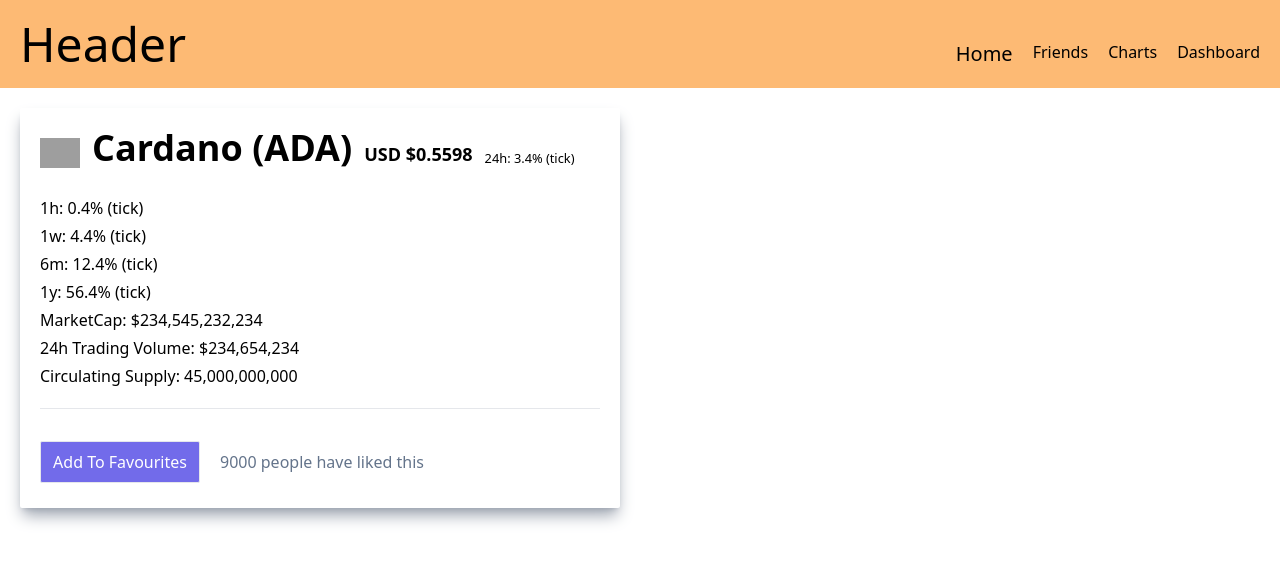
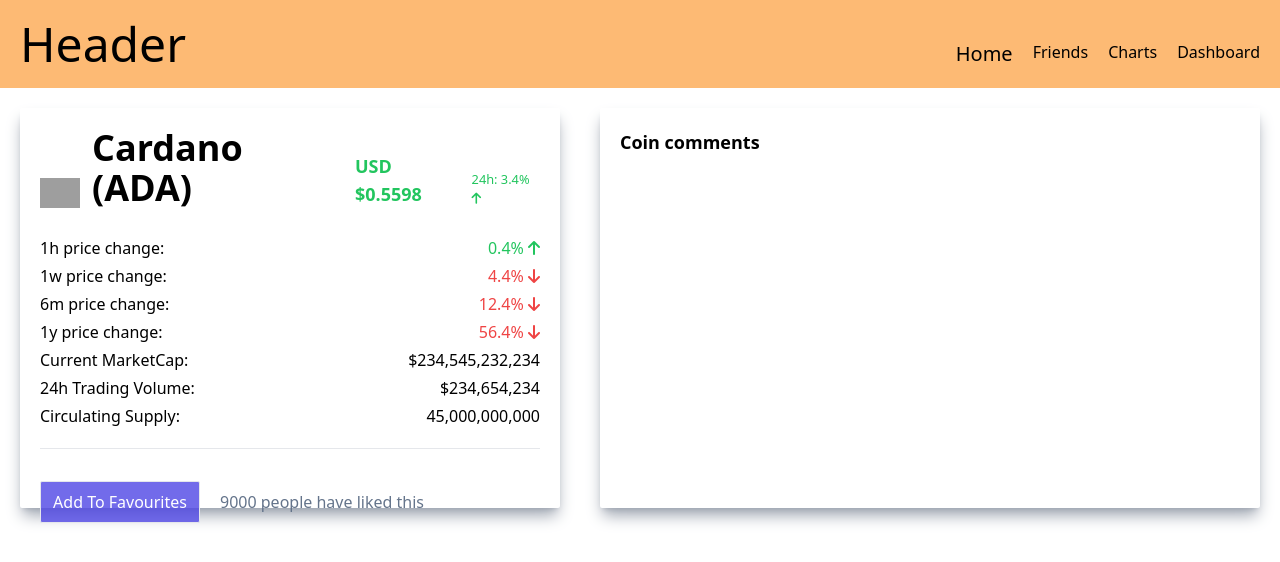
Before and after one commit to bradbrad88/coin-charter, a React app in the folder client/: page / in a window 1280 px wide. Shown: the top 562 px of the page. Built offline with nearby package versions, Linux system fonts and the light colour scheme; grey boxes are pictures that could not be loaded.

Commit message:
added in icon of arrow and gave temporary color

```diff
--- a/client/public/index.html
+++ b/client/public/index.html
@@ -4,6 +4,10 @@
     <meta charset="UTF-8" />
     <meta http-equiv="X-UA-Compatible" content="IE=edge" />
     <meta name="viewport" content="width=device-width, initial-scale=1.0" />
+    <script
+      src="https://kit.fontawesome.com/affa06e0aa.js"
+      crossorigin="anonymous"
+    ></script>
     <title>Coin Charter</title>
   </head>
   <body>
--- /dev/null
+++ b/client/src/components/features/coinProfile/CoinComments.tsx
@@ -0,0 +1,9 @@
+const CoinComments = () => {
+  return (
+    <div className="flex flex-col rounded-sm gap-5 shadow-lg shadow-gray-400 m-5 p-5 w-[900px] h-[400px]">
+      <h1 className="text-lg font-bold">Coin comments</h1>
+    </div>
+  );
+};
+
+export default CoinComments;
--- a/client/src/components/features/coinProfile/CoinProfileCard.tsx
+++ b/client/src/components/features/coinProfile/CoinProfileCard.tsx
@@ -7,19 +7,52 @@
           src="https://seeklogo.com/images/C/cardano-ada-logo-4B6BADDB43-seeklogo.com.png"
         />
         <h1 className="text-4xl font-bold">Cardano (ADA)</h1>
-        <h2 className="text-lg font-bold">USD $0.5598</h2>
-        <small>24h: 3.4% (tick)</small>
+        <h2 className="text-lg font-bold text-green-500">USD $0.5598</h2>
+        <small className="text-green-500">
+          24h: 3.4%{" "}
+          <i className="fa-sharp fa-solid fa-arrow-up text-green-500"></i>
+        </small>
       </div>
 
       <div className="flex flex-col gap-8">
-        <ul className="flex flex-col gap-1 border-b pt-2 pb-5">
-          <li>1h: 0.4% (tick)</li>
-          <li>1w: 4.4% (tick)</li>
-          <li>6m: 12.4% (tick)</li>
-          <li>1y: 56.4% (tick)</li>
-          <li>MarketCap: $234,545,232,234</li>
-          <li>24h Trading Volume: $234,654,234</li>
-          <li>Circulating Supply: 45,000,000,000</li>
+        <ul className="flex flex-col gap-1 border-b pt-2 pb-5 w-[500px]">
+          <li className="flex justify-between">
+            1h price change:{" "}
+            <span className="text-green-500">
+              0.4%{" "}
+              <i className="fa-sharp fa-solid fa-arrow-up text-green-500"></i>
+            </span>
+          </li>
+          <li className="flex justify-between">
+            1w price change:{" "}
+            <span className="text-red-500">
+              4.4%{" "}
+              <i className="fa-sharp fa-solid fa-arrow-down text-red-500"></i>
+            </span>
+          </li>
+          <li className="flex justify-between">
+            6m price change:{" "}
+            <span className="text-red-500">
+              12.4%{" "}
+              <i className="fa-sharp fa-solid fa-arrow-down text-red-500"></i>
+            </span>
+          </li>
+          <li className="flex justify-between">
+            1y price change:{" "}
+            <span className="text-red-500">
+              56.4%{" "}
+              <i className="fa-sharp fa-solid fa-arrow-down text-red-500"></i>
+            </span>
+          </li>
+          <li className="flex justify-between">
+            Current MarketCap: <span>$234,545,232,234</span>
+          </li>
+          <li className="flex justify-between">
+            24h Trading Volume: <span>$234,654,234</span>
+          </li>
+          <li className="flex justify-between">
+            Circulating Supply: <span>45,000,000,000</span>
+          </li>
         </ul>
         <div className="flex gap-5 items-center">
           <button className="border rounded-sm w-40 p-2 bg-opacity-80 bg-indigo-600 hover:bg-opacity-100 text-white transition-all duration-75">
--- a/client/src/pages/CoinProfile.tsx
+++ b/client/src/pages/CoinProfile.tsx
@@ -1,9 +1,11 @@
 import CoinProfileCard from "../components/features/coinProfile/CoinProfileCard";
+import CoinComments from "../components/features/coinProfile/CoinComments";
 
 const CoinProfile = () => {
   return (
-    <div>
+    <div className="flex">
       <CoinProfileCard />
+      <CoinComments />
     </div>
   );
 };
```
